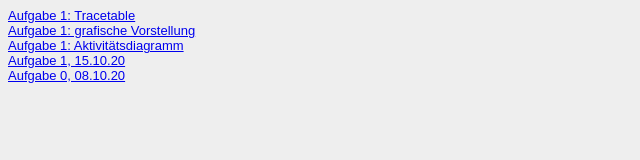
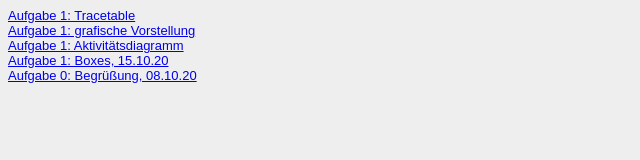
Before and after one commit to Michele-Chantal/EIA2-WiSe20-21, a plain HTML site: page Steckbrief/steckbrief.htm in a window 1280 px wide. Shown: the whole page, without its empty margins (0-640 px from the left). Drawn offline with Linux system fonts and the light colour scheme.

Commit message:
Update steckbrief.htm

```diff
--- a/Steckbrief/steckbrief.htm
+++ b/Steckbrief/steckbrief.htm
@@ -18,8 +18,8 @@ body {
 	<a href="https://michele-chantal.github.io/EIA2-WiSe20-21/Aufgabe1/Tracetable.jpg" target="_blank">Aufgabe 1: Tracetable</a><br>
 	<a href="https://michele-chantal.github.io/EIA2-WiSe20-21/Aufgabe1/grafische%20Vorstellung.jpg" target="_blank">Aufgabe 1: grafische Vorstellung</a><br>
 	<a href="https://michele-chantal.github.io/EIA2-WiSe20-21/Aufgabe1/Aktivitätsdiagramm.jpg" target="_blank">Aufgabe 1: Aktivitätsdiagramm</a><br>
-	<a href="https://michele-chantal.github.io/EIA2-WiSe20-21/Aufgabe1/Aufgabe1.html" target="_blank">Aufgabe 1, 15.10.20</a><br>
-	<a href="https://michele-chantal.github.io/EIA2-WiSe20-21/Aufgabe0/Aufgabe0.html" target="_blank">Aufgabe 0, 08.10.20</a><br>
+	<a href="https://michele-chantal.github.io/EIA2-WiSe20-21/Aufgabe1/Aufgabe1.html" target="_blank">Aufgabe 1: Boxes, 15.10.20</a><br>
+	<a href="https://michele-chantal.github.io/EIA2-WiSe20-21/Aufgabe0/Aufgabe0.html" target="_blank">Aufgabe 0: Begrüßung, 08.10.20</a><br>
 	<!-- Hier die Links zu den gelösten Aufgaben einstellen, aktuelle oben, alte stehen lassen! Format: Aufgabenbezeichnung, Datum -->
 </body>
 
```
